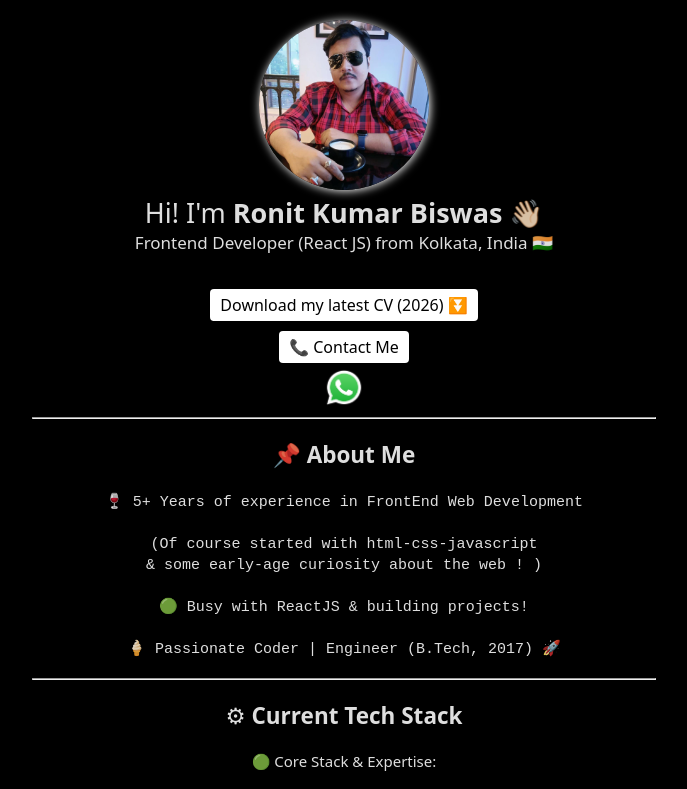
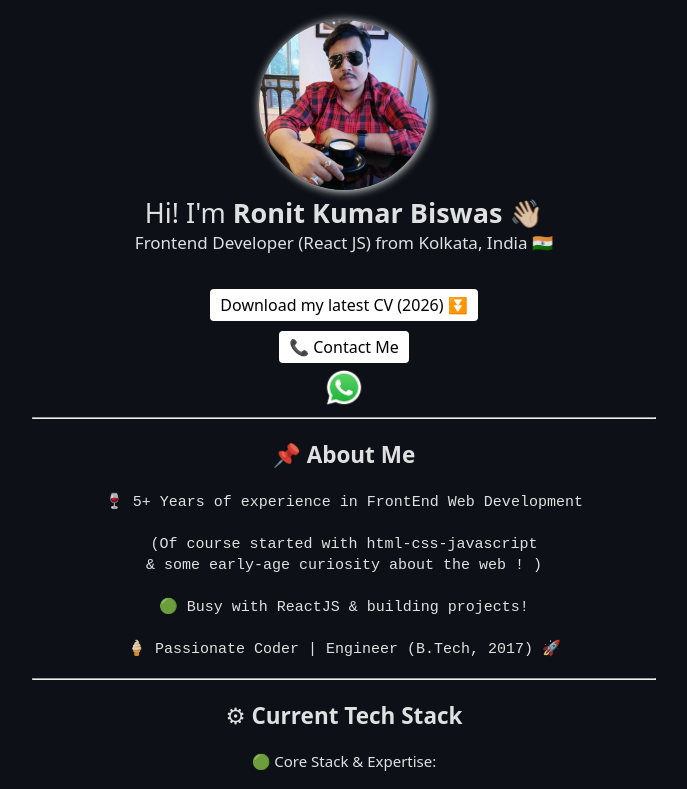
Before and after one commit to ronitkbiswas/myPortfolio, a React (Vite) app: page / in a window 1280 px wide. Shown: the top 789 px of the page, without its empty margins (296-983 px from the left). Built offline with nearby package versions, Linux system fonts and the light colour scheme; grey boxes are pictures that could not be loaded.

Commit message:
background color changes

```diff
--- a/src/index.css
+++ b/src/index.css
@@ -3,7 +3,7 @@
   font-weight: 400;
   color-scheme: light dark;
   color: rgba(255, 255, 255, 0.87);
-  background-color: #000000;
+  background-color: #0D1117;
   font-synthesis: none;
   text-rendering: optimizeLegibility;
   -webkit-font-smoothing: antialiased;
```
